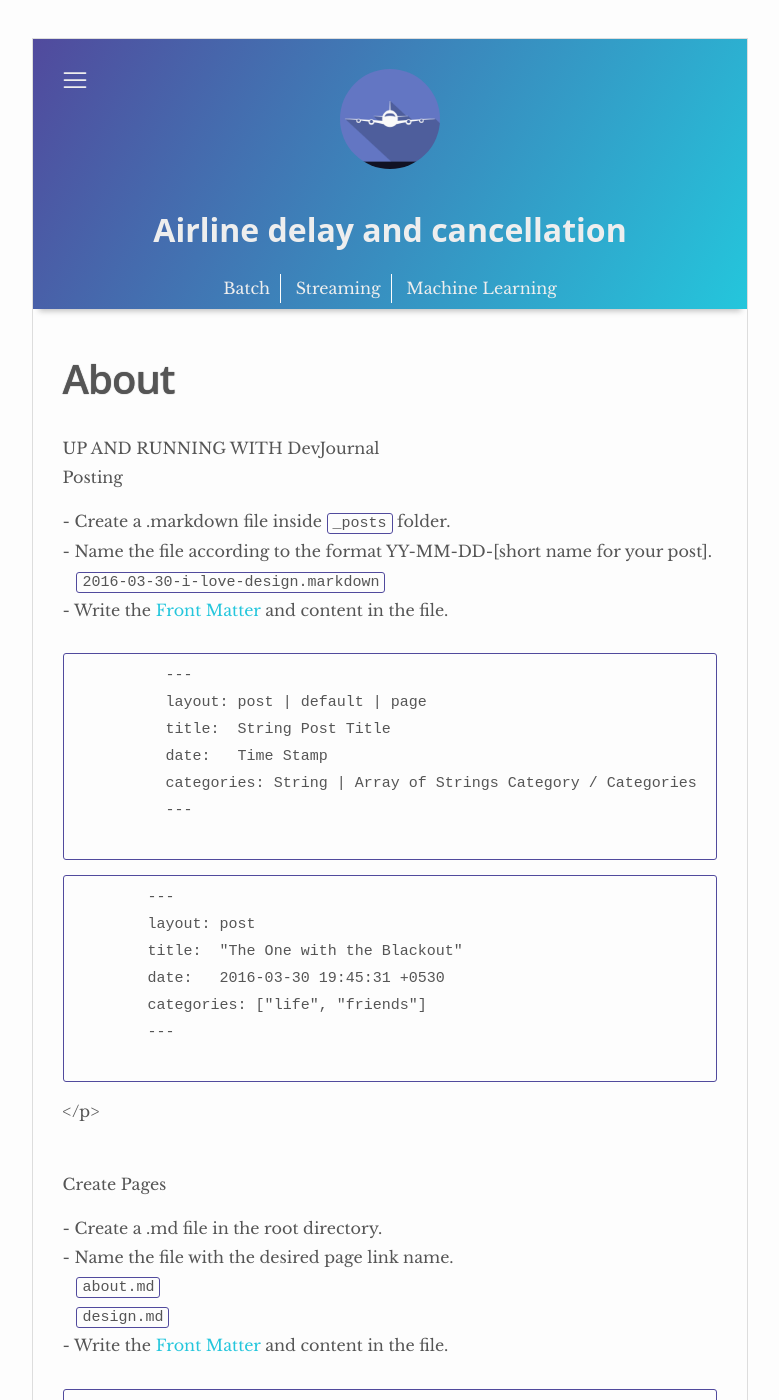
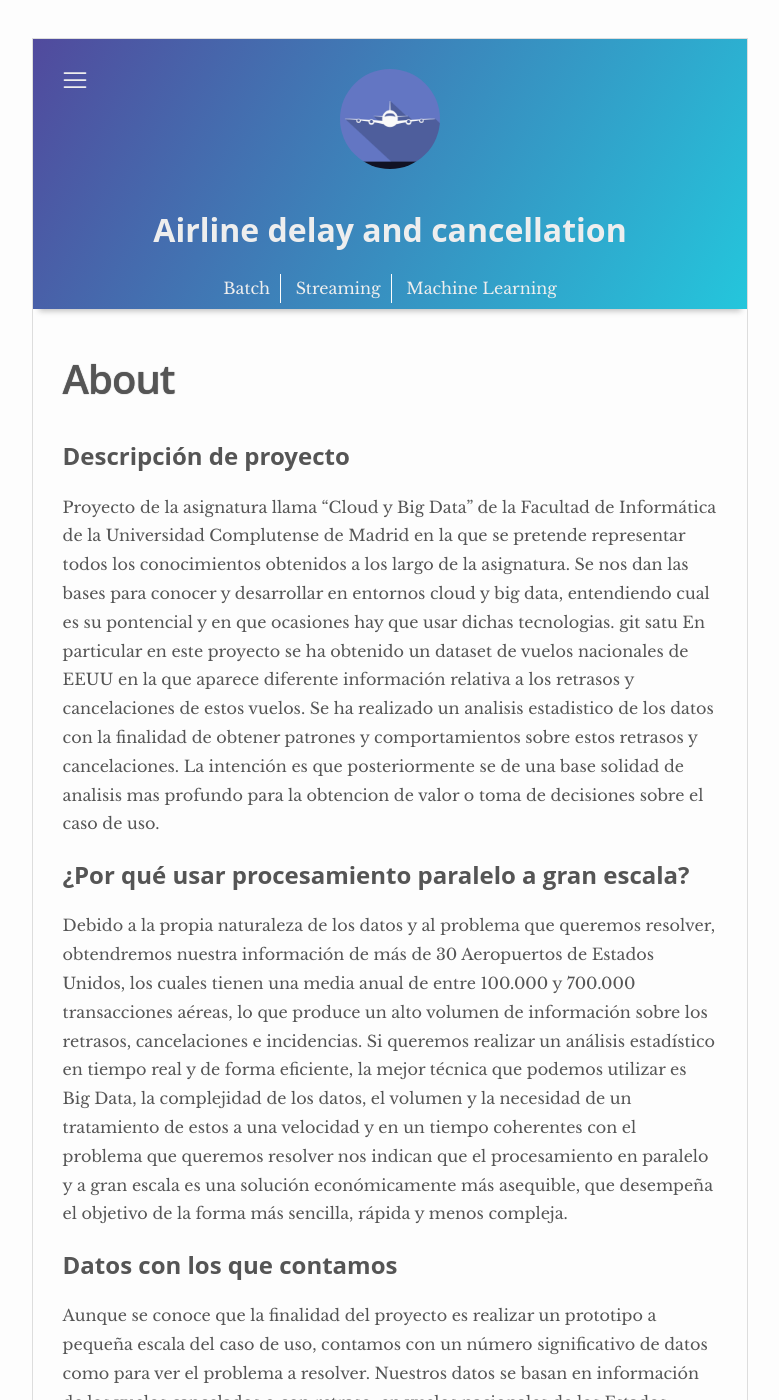
Before and after one commit to ivanfermena/Airline-Delay-Cancellation-Big-Data, a Jekyll site: the page built from _pages/about.md, in a window 1280 px wide and 1400 px high. Shown: the whole window, without its empty margins (250-1029 px from the left). Built offline with Jekyll 4.4.1, drawn with Linux system fonts in a browser that asks for light colours; some of the changed text lies outside the part shown.

Commit message:
Commit con cosas

```diff
--- a/_includes/footer.html
+++ b/_includes/footer.html
@@ -5,7 +5,6 @@
 </div>
 <div style="text-align:center" class="footer-col footer-col-2">
 <p><strong>Copyrights 20{{site.time | date: '%y'}} <a href="{{site.url}}">{{site.title}}</a>.</strong> All Rights Reserved.</p>
-<p><a target="_blank" href="{{site.full-url}}">Full Version</a></p>
 </div>
 <div class="footer-col footer-col-3">
 </div>
--- a/_pages/about.md
+++ b/_pages/about.md
@@ -10,7 +10,6 @@
 Proyecto de la asignatura llama "Cloud y Big Data" de la Facultad de Informática de la Universidad Complutense de Madrid en la que se pretende representar todos los conocimientos obtenidos a los largo de la asignatura. Se nos dan las bases para conocer y desarrollar en entornos cloud y big data, entendiendo cual es su pontencial y en que ocasiones hay que usar dichas tecnologias.
 git satu
 En particular en este proyecto se ha obtenido un dataset de vuelos nacionales de EEUU en la que aparece diferente información relativa a los retrasos y cancelaciones de estos vuelos. Se ha realizado un analisis estadistico de los datos con la finalidad de obtener patrones y comportamientos sobre estos retrasos y cancelaciones. La intención es que posteriormente se de una base solidad de analisis mas profundo para la obtencion de valor o toma de decisiones sobre el caso de uso.
-
 
 ## ¿Por qué usar procesamiento paralelo a gran escala?
 
@@ -32,5 +31,6 @@
 Usaremos como opción dada en aws el paquete de 4 vCPUs (m4.xlarge) de EMR, de este modo sabemos que tendremos el procesamiento necesario para la realización de estadísticas y gráficas que necesitamos. Así como el procesamiento en tiempo real.
 
 
+
 <a class="github-button" href="https://github.com/sharu725/ashwath" data-style="mega" data-count-href="/sharu725/ashwath/stargazers" data-count-api="/repos/sharu725/ashwath#stargazers_count" data-count-aria-label="# stargazers on GitHub" aria-label="Star sharu725/ashwath on GitHub">Star</a>
 <script async defer src="https://buttons.github.io/buttons.js"></script>
--- a/about.md
+++ /dev/null
@@ -1,87 +0,0 @@
----
-layout: page
-title: About
-permalink: /about/
----
-<div class="man-title">
-  UP AND RUNNING WITH DevJournal
-</div>
-<div class="manual manual-title">
-  Posting
-  </div>
-<p>  <div class="manual-content">
-
-      - Create a .markdown file inside <code class="highlighter-rouge">_posts</code> folder.<br />
-      - Name the file according to the format YY-MM-DD-[short name for your post].<br />
-      &nbsp;&nbsp;&nbsp;<code>2016-03-30-i-love-design.markdown</code><br />
-      - Write the <a href="jekyll">Front Matter</a> and content in the file.<br><br>
-      <div class="example">
-
-        <div class="highlight">
-        <pre>
-          ---
-          layout: post | default | page
-          title:  String<span class="hint"> Post Title</span>
-          date:   Time Stamp
-          categories: String | Array of Strings<span class="hint"> Category / Categories </span>
-          ---
-        </pre>
-        </div>
-
-      </div>
-      <div class="example">
-        <div class="highlight">
-        <pre>
-        ---
-        layout: post
-        title:  "The One with the Blackout"
-        date:   2016-03-30 19:45:31 +0530
-        categories: ["life", "friends"]
-        ---
-      </pre>
-    </div>
-      </div>
-
-
-
-</p>
-</div>
-<p><br /></p>
-
-  <div class="manual manual-title">
-  Create Pages
-  </div>
-<p>  <div class="manual-content">
-
-      - Create a .md file in the root directory.<br />
-      - Name the file with the desired page link name.<br />
-        &nbsp;&nbsp;&nbsp;<code>about.md</code><br />
-          &nbsp;&nbsp;&nbsp;<code>design.md</code><br />
-      - Write the <a href="jekyll">Front Matter</a> and content in the file.<br><br>
-      <div class="highlight">
-
-
-        <pre>
-          ---
-          layout: page
-          title: String <span class="hint">Title of the webpage</span>
-          permalink: / String / <span class="hint">Permalink for the webpage</span>
-          tagline: String <span class="hint">Optional DevJournal Feature : Tagline for the page</span>
-          ---
-      </pre><br />
-    </div><br>
-      <div class="highlight">
-
-        <pre>
-        ---
-        layout: page
-        title:  "Science"
-        permalink:   /science/
-        tagline : "Humanity is overrated."
-        ---
-      </pre>
-      </div>
-
-
-  </div>
-</p>
```
Also changed, not shown: download.md (deleted, +0 -42 lines), 14 other files.
